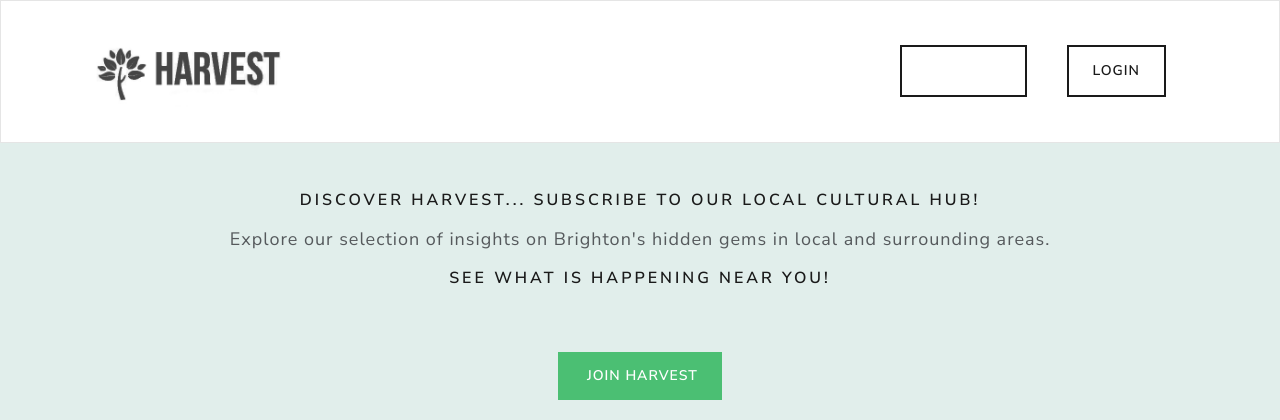
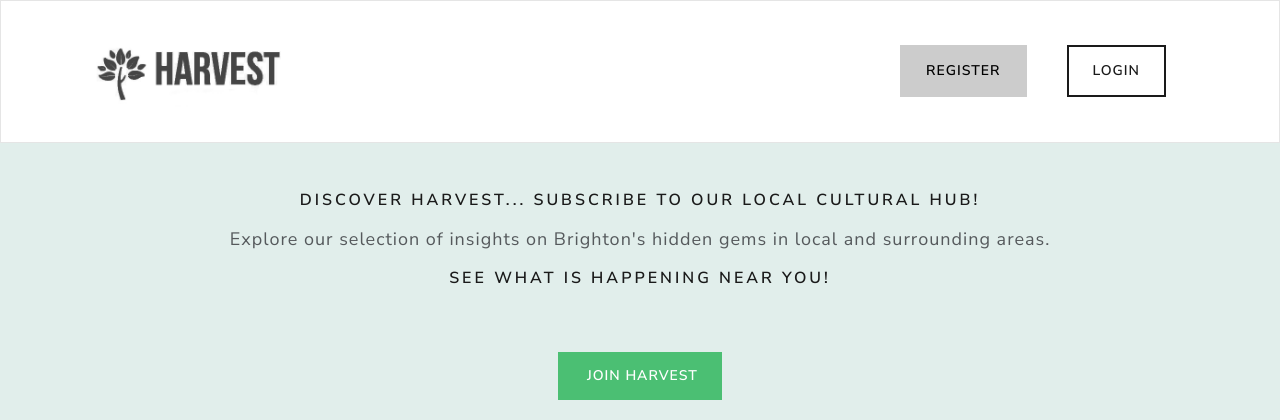
Before and after one commit to polym8th/Harvest, a Django app: page / in a window 1280 px wide, with the pointer over the restyled element. Shown: the top 420 px of the page. Run offline with Django 5.2, Linux system fonts and the light colour scheme; data that the repository does not hold is empty; some libraries are stand-ins or nearby versions.

Commit message:
update css

```diff
--- a/Harvest_main/static/css/styles.css
+++ b/Harvest_main/static/css/styles.css
@@ -112,3 +112,9 @@ textarea {
 .grid-margin {
   margin-bottom: 60px;
 }
+.navbar .btn-outline-primary:hover {
+  background-color: #cccccc !important;
+  border-color: #cccccc !important;
+  color: #000 !important;
+  transition: all 0.3s ease;
+}
```
